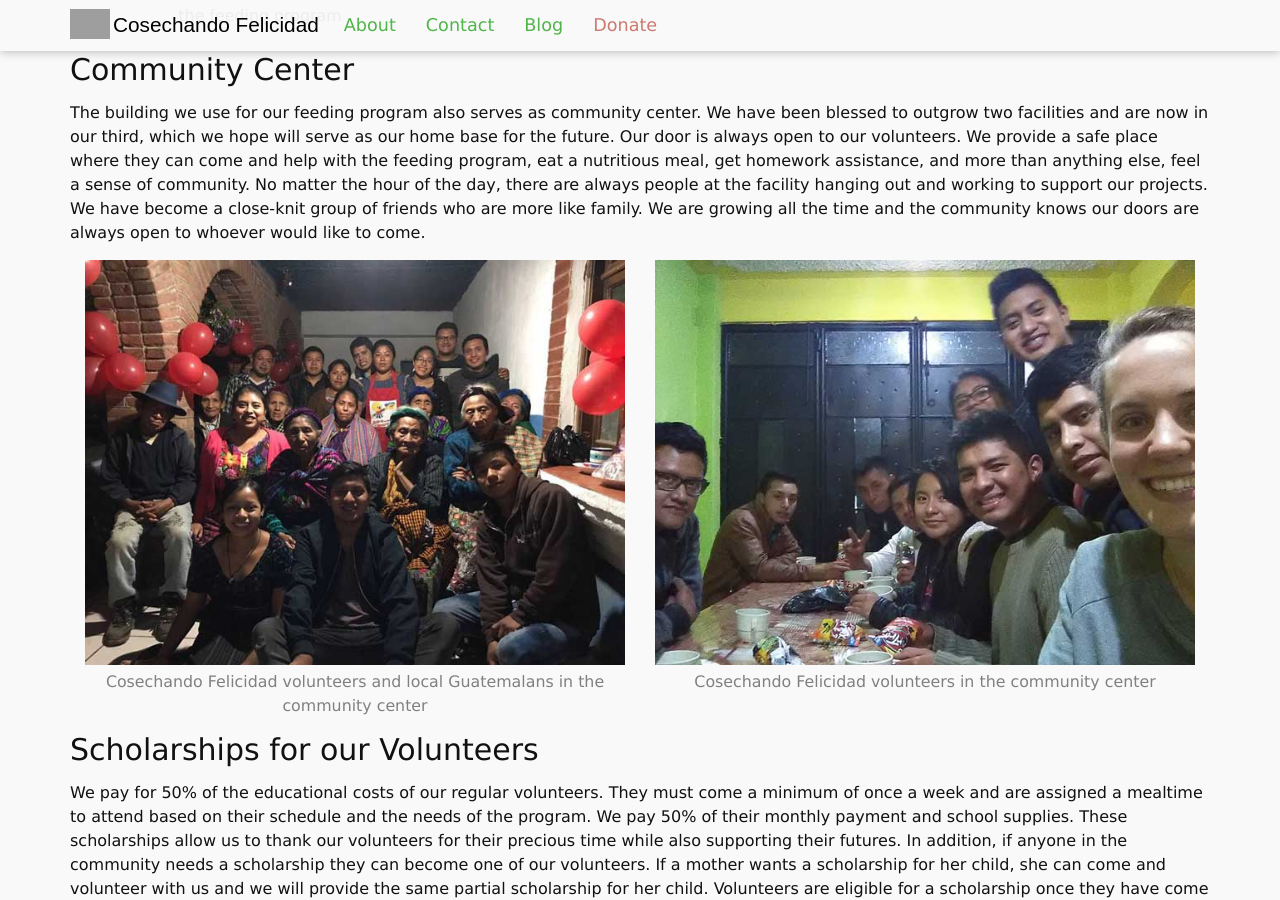
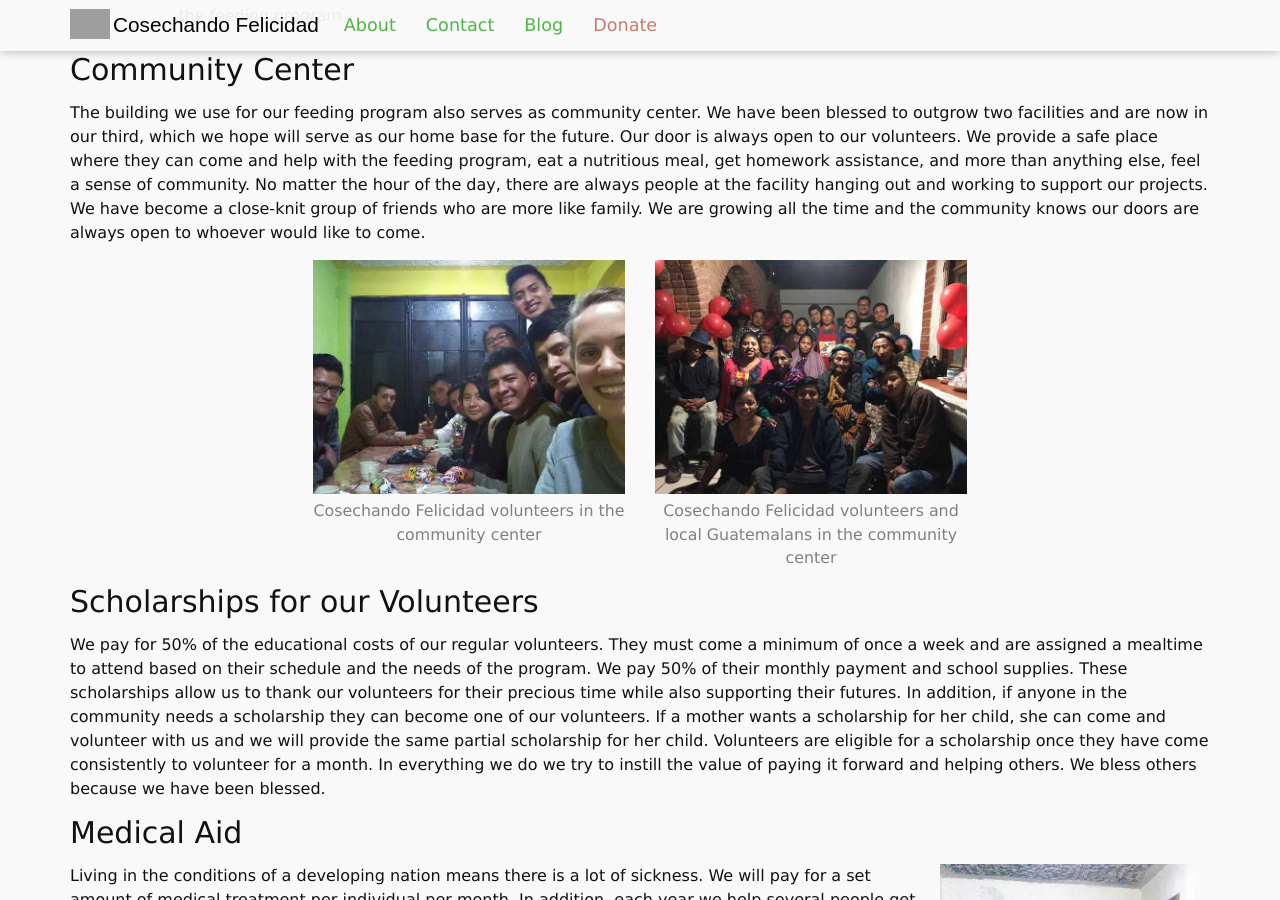
Before and after one commit to harvestinghappiness/harvestinghappiness.github.io, a Jekyll site: the page built from aboutdraft.md, in a window 1280 px wide and 900 px high, scrolled down 1225 px. Built offline with Jekyll 4.4.1, drawn with Linux system fonts in a browser that asks for light colours.

Commit message:
Arrange Photos

```diff
--- a/aboutdraft.md
+++ b/aboutdraft.md
@@ -63,9 +63,13 @@ hanging out and working to support our projects. We have become a close-knit gro
 more like family. We are growing all the time and the community knows our doors are always open to
 whoever would like to come.
 
+<div style="width: 60%;display: flex;margin: auto;">
+
 {% include figure.html src="about/communitycenter.jpg" caption="Cosechando Felicidad volunteers in the community center" side="right" size="half"%}
 
 {% include figure.html src="about/communitycenter2.jpg" caption="Cosechando Felicidad volunteers and local Guatemalans in the community center" side="right" size="half" %}
+
+</div>
 
 ## Scholarships for our Volunteers
 
```
